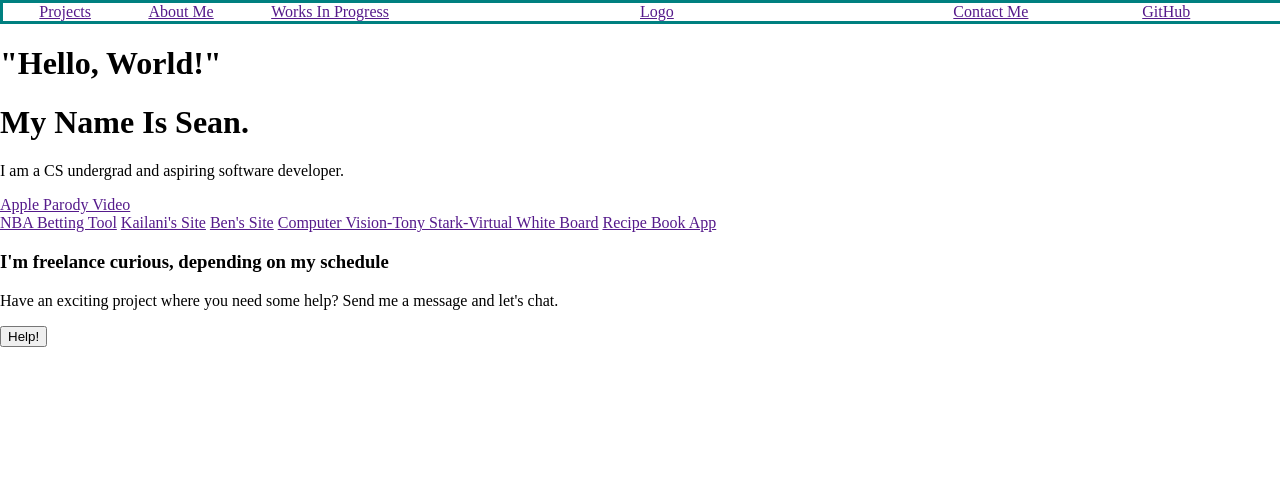
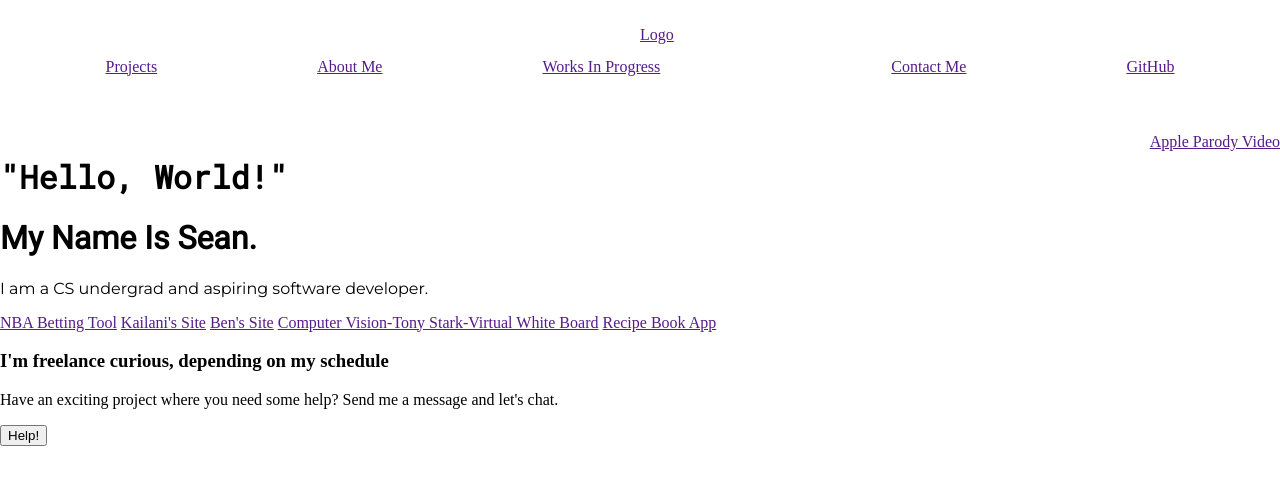
Before and after one commit to sean1773/personal-site, a plain HTML site: page index.html in a window 1280 px wide. Drawn offline with Linux system fonts and the light colour scheme.

Commit message:
update navbar and hero box

```diff
--- a/index.css
+++ b/index.css
@@ -8,17 +8,16 @@ body {
 /* Navigation Bar */
 
 .nav-container {
-    width: 100%;
-    border: 3px solid teal;
     display: flex;
     flex-direction: row;
     flex-wrap: nowrap;
     justify-content: space-between;
+    padding: 2% 2% 2% 2%;
 }
 
 .left-nav {
     display: flex;
-    justify-content: space-evenly;
+    justify-content: left;
     width: 33%;
 }
 
@@ -29,13 +28,32 @@ body {
 
 .right-nav {
     display: flex;
-    justify-content: space-evenly;
-    width: 33%;
+    justify-content: right;
 }
 
 .nav-button {
-    padding: 0 5% 0 5%;
+    padding: 2em 5em 2em 5em;
+    white-space: nowrap;
 }
 
 
 /* Hero Box */
+
+.hero-box {
+    display: flex;
+    flex-direction: row;
+    flex-wrap: wrap;
+    justify-content: space-between;
+}
+
+.hello-world-carousel {
+    font-family: Roboto Mono;
+}
+
+.intro-message h1 {
+    font-family: Roboto;
+}
+
+.intro-message p {
+    font-family: Montserrat;
+}
--- a/index.html
+++ b/index.html
@@ -5,6 +5,9 @@
     <meta charset="UTF-8">
     <meta http-equiv="X-UA-Compatible" content="IE=edge">
     <meta name="viewport" content="width=device-width, initial-scale=1.0">
+    <link rel="preconnect" href="https://fonts.googleapis.com">
+    <link rel="preconnect" href="https://fonts.gstatic.com" crossorigin>
+    <link href="https://fonts.googleapis.com/css2?family=Montserrat&family=Poppins:wght@300;400&family=Roboto+Mono&family=Roboto:wght@300;400&display=swap" rel="stylesheet">
     <link rel="stylesheet" href="index.css">
     <title>seanflynn.dev</title>
 </head>
```
